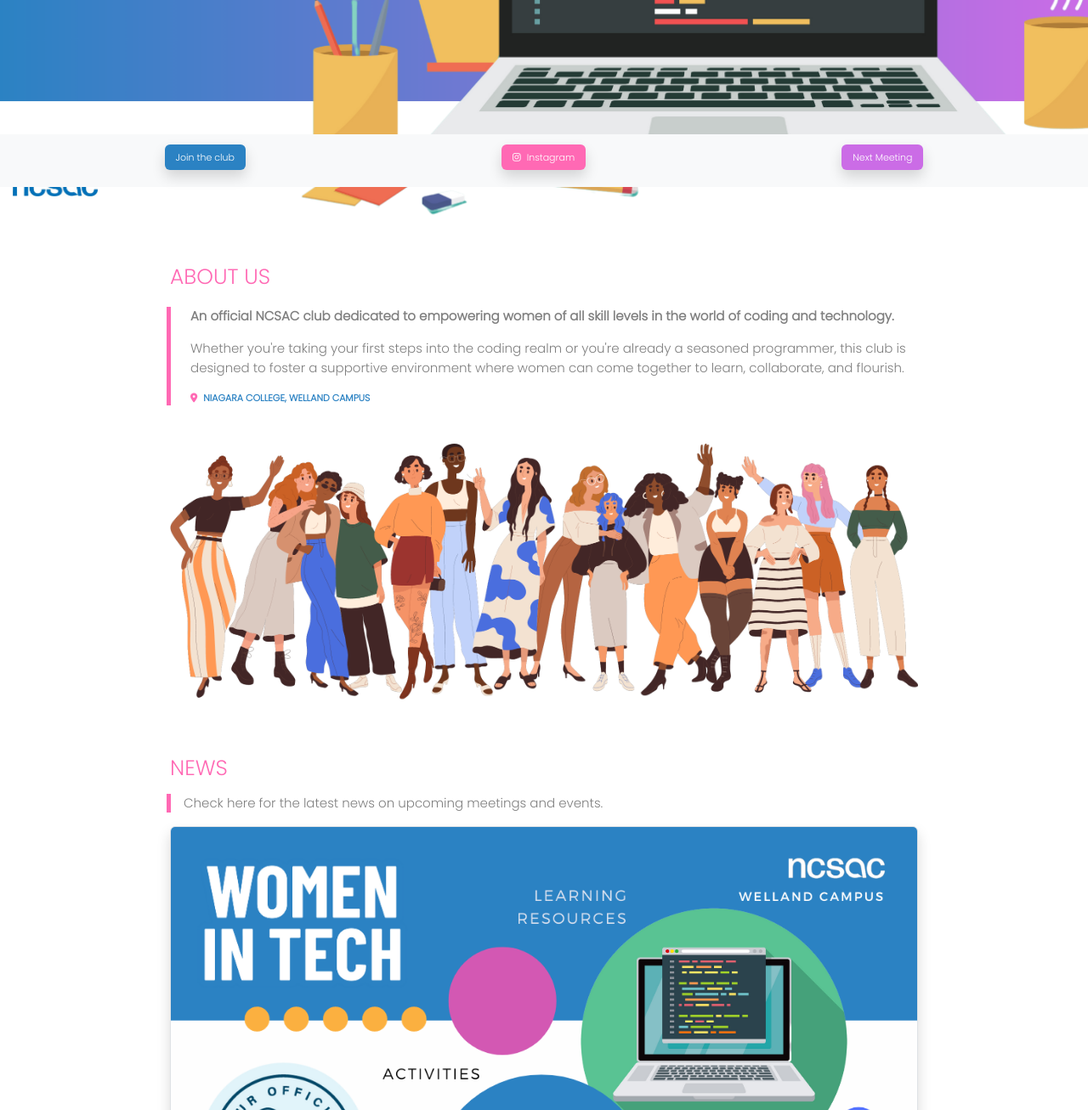
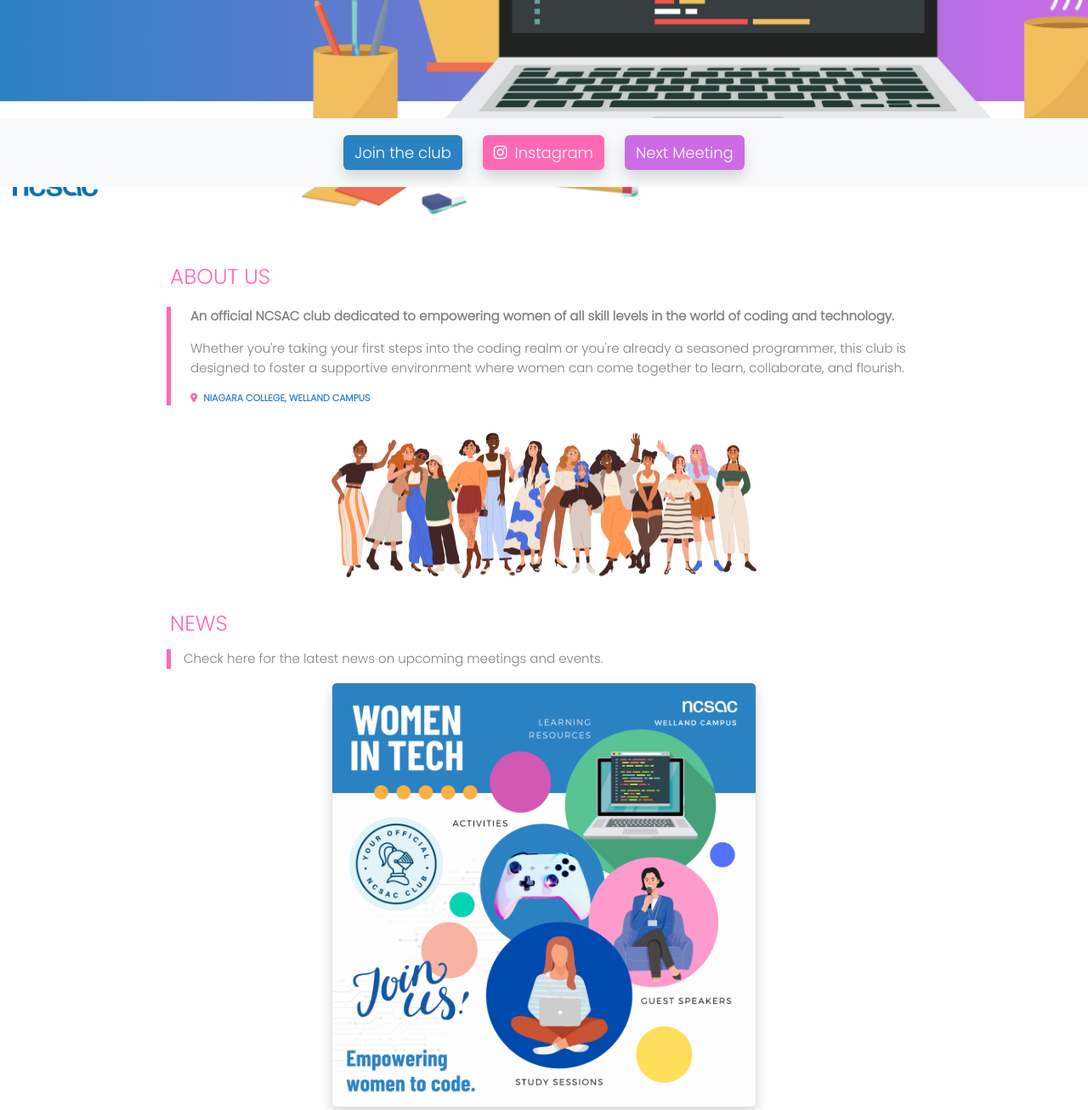
Before and after one commit to Doaa-Awan/Women-in-Tech, a plain HTML site: page index.html in a window 1280 px wide. Shown: the part 580-1886 px from the top of the page at 85% size. Drawn offline with nearby package versions, Linux system fonts and the light colour scheme; a web font is replaced by a local one.

Commit message:
Update site content and responsiveness of tablet view

```diff
--- a/index.html
+++ b/index.html
@@ -71,7 +71,7 @@
              Niagara College, Welland Campus
           </p>
         </div>
-        <img src="images/girls-in-group.png" alt="" class="img-fluid girls-in-group mb-3" >
+        <img src="images/girls-in-group.png" alt="" class="img-fluid girls-in-group mb-3" id="news_section">
       </section>
 
       <section class="mt-3 pt-2 pb-3 news" >
@@ -80,7 +80,7 @@
         <div>
           <img src="images/club-info.png" alt="" class="img-fluid border rounded mb-4 shadow" >
         </div>
-        <div class="highlight">
+        <!-- <div class="highlight">
           <p class="news-date" id="news_section">
             Monday, December 11, 2023
             <i class="fa-solid fa-calendar-days"></i>
@@ -94,7 +94,8 @@
           </div>
           <p id="contact_section" class="colorLine ms-3">We know you could use a break from all that school work. Join us for a Women in Tech Christmas Movie Night on <b>Monday, Dec 11</b> 🎬 Featuring "The Grinch" (2000) directed by Ron Howard. Come enjoy some treats, hot chocolate, and festive vibes. 🍿🍫☕️ Don't miss the techy holiday fun! 🌐🎄
           </p>
-        </div>
+        </div> -->
+
         <!-- <a href="https://forms.gle/jWwHftCNwBk9JtEu5" target="_blank" class="btn btn-primary register-btn">Register Here</a> -->
         <!-- <iframe src="https://docs.google.com/forms/d/e/1FAIpQLSeQ1lMnScQTxz-gIBtO6tbUzPtqucfDlsZVsMZDVCs19ddZ8g/viewform?embedded=true" width="350" height="400" frameborder="0" marginheight="0" marginwidth="0">Loading…</iframe> -->
 
@@ -108,7 +109,7 @@
           <img src="images/doaa2.jpg" alt="" class="img-fluid shadow border">
           <div class="info">
             <p class="mt-2"><b>Doaa Awan</b></p>
-            <p class="role"><small><b>President</b></small></p>
+            <p class="role"><small><b>Executive Member</b></small></p>
             <p class="program mt-1">Computer Programming & Analysis (co-op)</p>
             <p class="program mt-1 text-dark">Jan 2023 - Present</p>
             <a href="https://www.linkedin.com/in/doaa-awan/" target="_blank" class="fa-brands fa-linkedin" title="Linkedin"
@@ -124,7 +125,7 @@
           <img src="images/julia.jpg" alt="" class="img-fluid shadow border">
           <div class="info">
             <p class="mt-2"><b>Julia Parson</b></p>
-            <p class="role"><small><b>Vice President</b></small></p>
+            <p class="role"><small><b>Executive Member</b></small></p>
             <p class="program mt-1">Computer Programming & Analysis (co-op)</p>
             <p class="program mt-1 text-dark">Jan 2023 - Present</p>
             <a href="https://www.linkedin.com/in/julia-parson-83724322b/" target="_blank" class="fa-brands fa-linkedin" title="Linkedin"
@@ -136,7 +137,7 @@
           </div>
         </div>
 
-        <div class="two-cols">
+        <!-- <div class="two-cols">
           <img src="images/diana.jpg" alt="" class="img-fluid shadow border">
           <div class="info">
             <p class="mt-2"><b>Diana Maldonado</b></p>
@@ -150,7 +151,7 @@
             <a href="mailto:dmaldonadoburgo1@ncstudents.niagaracollege.ca" target="_blank" class="fa-regular fa-envelope" title="Email"
             ></a>
           </div>
-        </div>
+        </div> -->
 
       </div>
     </section>
@@ -158,7 +159,7 @@
   </div>
 
     <footer class="fixed-bottom bg-light">
-        <div class="d-flex justify-content-around main-buttons">
+        <div class="d-flex main-buttons">
           <a href="https://docs.google.com/forms/d/e/1FAIpQLScmD2CdUL-HpFFj-nnnTooBmb3ERy3xpbFYOhiKZm0OmjKUsw/viewform" class="btn shadow join-button" target="_blank">Join the club</a>
 
           <a href="https://instagram.com/ncwomenintech?igshid=MmIzYWVlNDQ5Yg==" class="btn shadow insta-button" target="_blank">
--- a/style.css
+++ b/style.css
@@ -281,6 +281,7 @@ footer .news-button {
 
     footer .main-buttons{
         margin: 0 35px;
+        justify-content: space-around;
     }
 
     .icon-socials a{
@@ -344,7 +345,7 @@ footer .news-button {
 
     .three-cols{
         display: grid;
-        grid-template-columns: 1fr 1fr 1fr;
+        grid-template-columns: 1fr 1fr;
         margin: 10px auto 30px;
     }
 
@@ -371,6 +372,32 @@ footer .news-button {
     .team-profile img{
         width: 220px;
         border-radius: 30px;
+    }
+
+    .news img{
+        width: 500px;
+        margin: 0 auto;
+        display: block;
+    }
+
+    .about img{
+        width: 500px;
+        margin: 0 auto;
+        display: block;
+    }
+
+    footer {
+        padding: 20px;
+    }
+
+    footer .main-buttons{
+        margin: 0;
+        justify-content: center;
+    }
+
+    footer .main-buttons a{
+        margin: 0 12px;
+        font-size: 18px;
     }
 
 }
```
